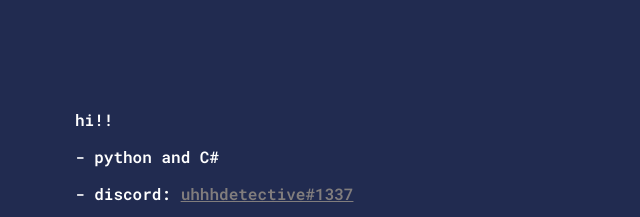
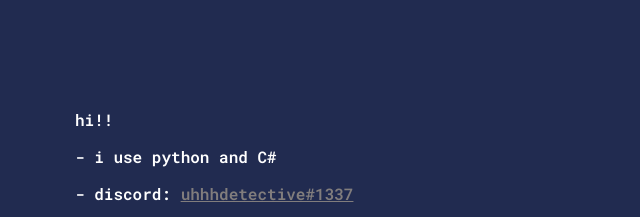
Before and after one commit to detectve/detectve.github.io, a plain HTML site: page index.html in a window 1280 px wide. Shown: the top 217 px of the page, 18-658 px from the left. Drawn offline with Linux system fonts and the light colour scheme.

Commit message:
Add files via upload

```diff
--- a/index.html
+++ b/index.html
@@ -9,7 +9,7 @@
     <body>
         <div id = "main">
         <p>hi!!</p>
-        <p class = "text-white"><b>-</b> python and C#</p>
+        <p class = "text-white"><b>-</b> i use python and C#</p>
         <p class = "text-white"><b>-</b> discord: <a href = "https://discord.com/users/718798976211484724">uhhhdetective#1337</a></p>
         <p class = "text-white"><b>-</b> github: <a href = "https://github.com/detectve">detectve</a></p>
         <p class = "text-white"><b>-</b> twitter: <a href = "https://twitter.com/uhhhdetective">@uhhhdetective</a></p>
```
